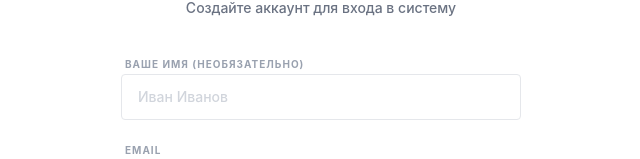
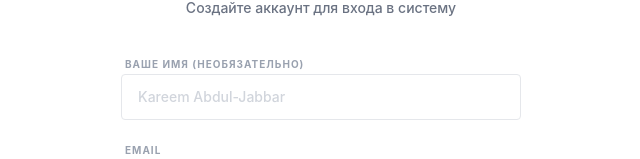
Before and after one commit to jedimindtricks420/contador_v1, a Next.js app: page /register in a window 1280 px wide. Shown: the part 246-405 px from the top of the page, without its empty margins (319-959 px from the left). Built offline with nearby package versions, Linux system fonts and the light colour scheme.

Commit message:
chore: update registration name input placeholder example

```diff
--- a/src/app/register/page.tsx
+++ b/src/app/register/page.tsx
@@ -57,7 +57,7 @@ export default function RegisterPage() {
                 value={name}
                 onChange={(e) => setName(e.target.value)}
                 className="w-full px-4 py-3 border border-gray-200 rounded text-sm outline-none focus:ring-1 focus:ring-black placeholder:text-gray-300 transition-all font-medium"
-                placeholder="Иван Иванов"
+                placeholder="Kareem Abdul-Jabbar"
               />
             </div>
 
```
